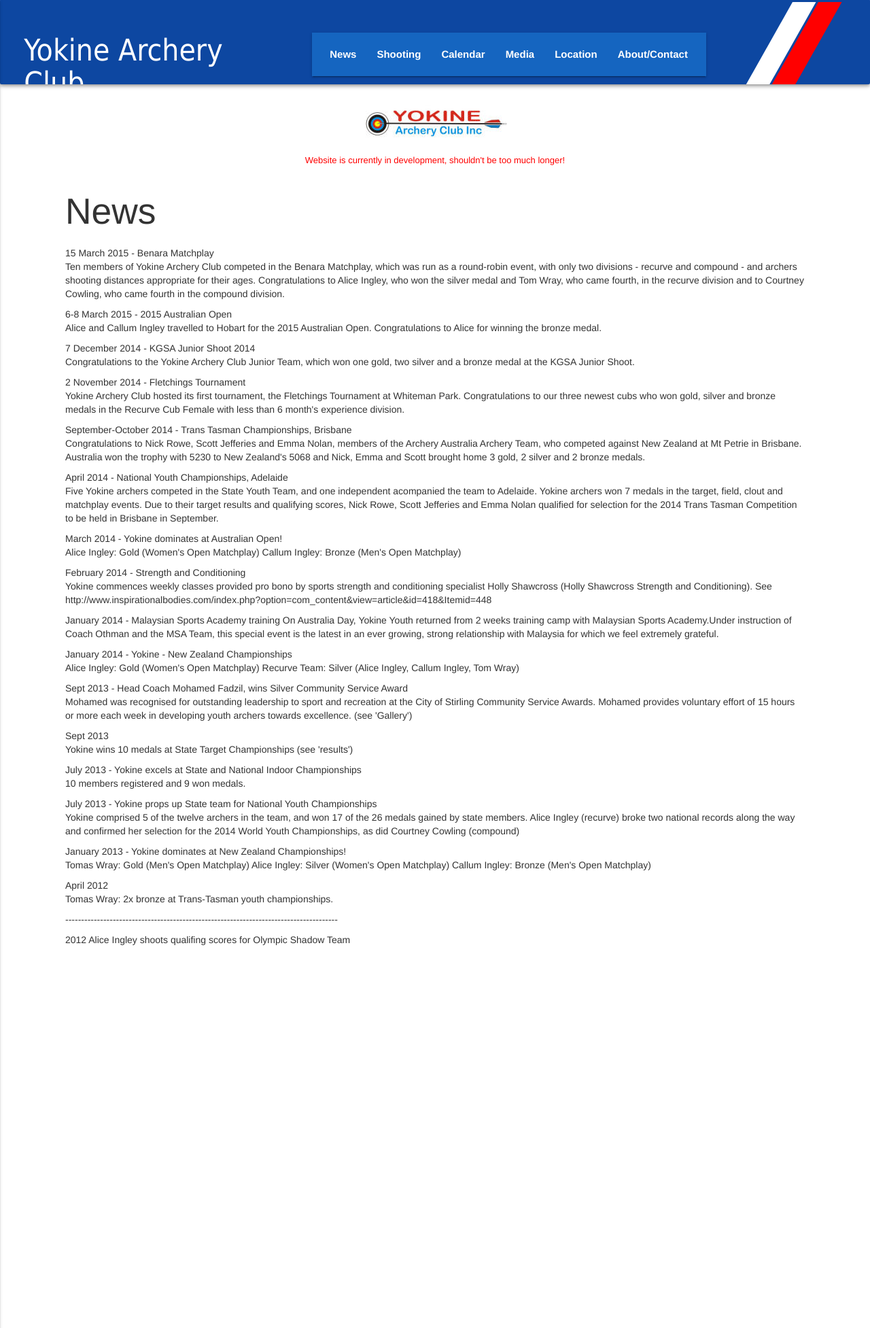
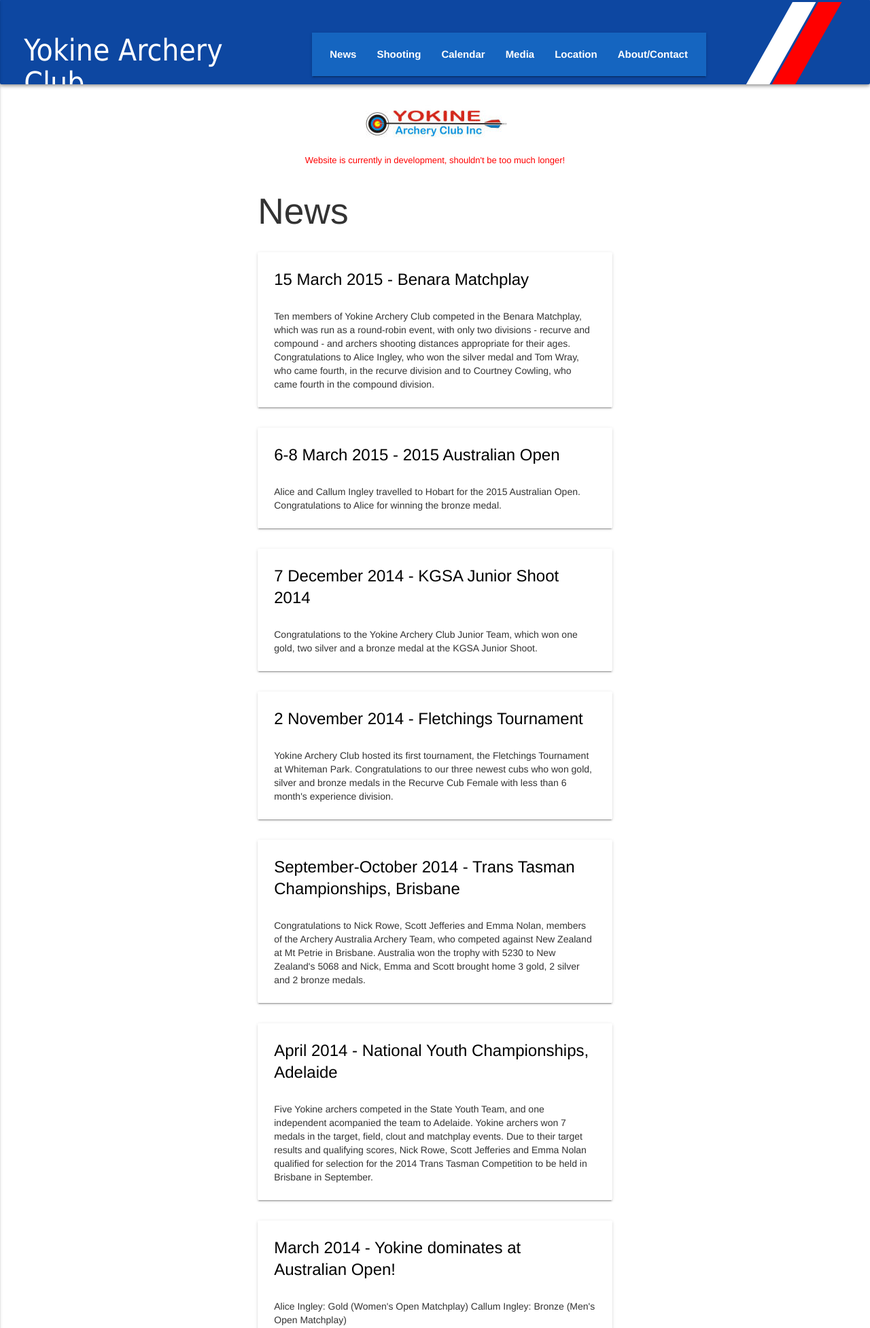
Before and after one commit to callumStudent/yokine, a Flask app: page /news in a window 1280 px wide. Shown: the top 1953 px of the page at 68% size. Run offline with Flask 2, Linux system fonts and the light colour scheme; some libraries are stand-ins or nearby versions.

Commit message:
News articles now cards

```diff
--- a/static/css/main.css
+++ b/static/css/main.css
@@ -152,9 +152,17 @@
   display: inline-block !important;
 }
 
+.space {
+    height: 1px;
+}
+
+p > strong {
+    font-weight: bold;
+}
+
 /** Index page **/
 #welcome p {
-    font-size: 18px;
+    font-size: 16px;
     text-align: left;
 }
 
@@ -193,6 +201,11 @@
     border-radius: 3px;*/
 }
 
+/** News page **/
+#news-cards>.card {
+    margin-top: 30px;
+}
+
 /** About/Contact  page **/
 #contact-container td:first-child {
   width:140px;
--- a/templates/news.html
+++ b/templates/news.html
@@ -7,114 +7,153 @@
     <!--<div id="container">-->
       <!--<div id="content">-->
         {% block content %}
-        <div class="main">
+        <div class="row">
+          <div class="col l3 space"></div>
+          <div id="news-cards" class="col l6">
             <div class="centerwrapper" style="padding: 10px 0;">
-                <img alt="Yokine Archery Club logo" src="{{url_for('static', filename='YACnew.jpg')}}"/>
+              <img alt="Yokine Archery Club logo" src="{{url_for('static', filename='YACnew.jpg')}}"/>
             </div>
             <p class="reminder">Website is currently in development, shouldn't be too much longer!</p>
             <h2>News</h2>
-            <p>
-                <strong>15 March 2015 - Benara Matchplay</strong><br>
+            <div class="card">
+              <p class="card-content">
+                <strong class="card-title black-text">15 March 2015 - Benara Matchplay</strong><br>
                 Ten members of Yokine Archery Club competed in the Benara Matchplay,
                 which was run as a round-robin event, with only two divisions - recurve
                 and compound - and archers shooting distances appropriate for their ages.
                 Congratulations to Alice Ingley, who won the silver medal and Tom Wray,
                 who came fourth, in the recurve division and to Courtney Cowling, who
                 came fourth in the compound division.
-            </p>
-            <p>
-                <strong>6-8 March 2015 - 2015 Australian Open</strong><br>
+              </p>
+            </div>
+            <div class="card">
+              <p class="card-content">
+                <strong class="card-title black-text">6-8 March 2015 - 2015 Australian Open</strong><br>
                 Alice and Callum Ingley travelled to Hobart for the 2015 Australian Open.
                 Congratulations to Alice for winning the bronze medal.
-            </p>
-            <p>
-                <strong>7 December 2014 - KGSA Junior Shoot 2014</strong><br>
+              </p>
+            </div>
+            <div class="card">
+              <p class="card-content">
+                <strong class="card-title black-text">7 December 2014 - KGSA Junior Shoot 2014</strong><br>
                 Congratulations to the Yokine Archery Club Junior Team, which won one gold,
                 two silver and a bronze medal at the KGSA Junior Shoot.
             </p>
-            <p>
-                <strong>2 November 2014 - Fletchings Tournament</strong><br>
+            </div>
+            <div class="card">
+              <p class="card-content">
+                <strong class="card-title black-text">2 November 2014 - Fletchings Tournament</strong><br>
                 Yokine Archery Club hosted its first tournament, the Fletchings Tournament
                 at Whiteman Park. Congratulations to our three newest cubs who won gold,
                 silver and bronze medals in the Recurve Cub Female with less than 6 month's
                 experience division.
             </p>
-            <p>
-                <strong>September-October 2014 - Trans Tasman Championships, Brisbane</strong><br>
+            </div>
+            <div class="card">
+              <p class="card-content">
+                <strong class="card-title black-text">September-October 2014 - Trans Tasman Championships, Brisbane</strong><br>
                 Congratulations to Nick Rowe, Scott Jefferies and Emma Nolan, members of
                 the Archery Australia Archery Team, who competed against New Zealand at
                 Mt Petrie in Brisbane. Australia won the trophy with 5230 to New Zealand's
                 5068 and Nick, Emma and Scott brought home 3 gold, 2 silver and 2 bronze medals.
             </p>
-            <p>
-                <strong>April 2014 - National Youth Championships, Adelaide</strong><br>
+            </div>
+            <div class="card">
+              <p class="card-content">
+                <strong class="card-title black-text">April 2014 - National Youth Championships, Adelaide</strong><br>
                 Five Yokine archers competed in the State Youth Team, and  one independent
                 acompanied the team to Adelaide. Yokine archers won 7 medals in the target,
                 field, clout and matchplay events. Due to their target results and qualifying
                 scores, Nick Rowe, Scott Jefferies and Emma Nolan qualified for selection
                 for the 2014 Trans Tasman Competition to be held in Brisbane in September.
             </p>
-            <p>
-                <strong>March 2014 - Yokine dominates at Australian Open!</strong><br>
+            </div>
+            <div class="card">
+              <p class="card-content">
+                <strong class="card-title black-text">March 2014 - Yokine dominates at Australian Open!</strong><br>
                 Alice Ingley: Gold (Women's Open Matchplay)
                 Callum Ingley: Bronze (Men's Open Matchplay)
             </p>
-            <p>
-                <strong>February 2014 - Strength and Conditioning</strong><br>
+            </div>
+            <div class="card">
+              <p class="card-content">
+                <strong class="card-title black-text">February 2014 - Strength and Conditioning</strong><br>
                 Yokine commences weekly classes provided pro bono by sports strength
                 and conditioning specialist Holly Shawcross (Holly Shawcross Strength
                 and Conditioning).
                 See http://www.inspirationalbodies.com/index.php?option=com_content&view=article&id=418&Itemid=448
             </p>
-            <p>
-                <strong>January 2014 - Malaysian Sports Academy training</strong>
+            </div>
+            <div class="card">
+              <p class="card-content">
+                <strong class="card-title black-text">January 2014 - Malaysian Sports Academy training</strong><br>
                 On Australia Day, Yokine Youth returned from 2 weeks training camp with Malaysian
                 Sports Academy.Under instruction of Coach Othman and the MSA Team, this special
                 event is the latest in an ever growing, strong relationship with Malaysia for
                 which we feel extremely grateful.
             </p>
-            <p>
-                <strong>January 2014 - Yokine - New Zealand Championships</strong><br>
+            </div>
+            <div class="card">
+              <p class="card-content">
+                <strong class="card-title black-text">January 2014 - Yokine - New Zealand Championships</strong><br>
                 Alice Ingley: Gold (Women's Open Matchplay)
                 Recurve Team: Silver (Alice Ingley, Callum Ingley, Tom Wray)
             </p>
-            <p>
-                <strong>Sept 2013 - Head Coach Mohamed Fadzil, wins Silver Community Service Award</strong><br>
+            </div>
+            <div class="card">
+              <p class="card-content">
+                <strong class="card-title black-text">Sept 2013 - Head Coach Mohamed Fadzil, wins Silver Community Service Award</strong><br>
                 Mohamed was recognised for outstanding leadership to sport and recreation at
                 the City of Stirling Community Service Awards. Mohamed provides voluntary effort
                 of 15 hours or more each week in developing youth archers towards excellence. (see 'Gallery')
             </p>
-            <p>
-                <strong>Sept 2013</strong><br>
+            </div>
+            <div class="card">
+              <p class="card-content">
+                <strong class="card-title black-text">Sept 2013</strong><br>
                 Yokine wins 10 medals at State Target Championships (see 'results')
             </p>
-            <p>
-                <strong>July 2013 - Yokine excels at State and National Indoor Championships</strong><br>
+            </div>
+            <div class="card">
+              <p class="card-content">
+                <strong class="card-title black-text">July 2013 - Yokine excels at State and National Indoor Championships</strong><br>
                 10 members registered and 9 won medals.
             </p>
-            <p>
-                <strong>July 2013 - Yokine props up State team for National Youth Championships</strong><br>
+            </div>
+            <div class="card">
+              <p class="card-content">
+                <strong class="card-title black-text">July 2013 - Yokine props up State team for National Youth Championships</strong><br>
                 Yokine comprised 5 of the twelve archers in the team, and won 17 of the 26
                 medals gained by state members. Alice Ingley (recurve) broke two national
                 records along the way and confirmed her selection for the 2014 World Youth
                 Championships, as did Courtney Cowling (compound)
             </p>
-            <p>
-                <strong>January 2013 - Yokine dominates at New Zealand Championships!</strong><br>
+            </div>
+            <div class="card">
+              <p class="card-content">
+                <strong class="card-title black-text">January 2013 - Yokine dominates at New Zealand Championships!</strong><br>
                 Tomas Wray: Gold (Men's Open Matchplay)
                 Alice Ingley: Silver (Women's Open Matchplay)
                 Callum Ingley: Bronze (Men's Open Matchplay)
             </p>
-            <p>
-                <strong>April 2012</strong><br>
+            </div>
+            <div class="card">
+              <p class="card-content">
+                <strong class="card-title black-text">April 2012</strong><br>
                 Tomas Wray: 2x bronze at Trans-Tasman youth championships.
             </p>
-            <p>
-                --------------------------------------------------------------------------------------
+            </div>
+            <div class="divider" style="height: 3px;margin: 30px 0"></div>
+            <div class="card">
+              <p class="card-content">
+                <strong class="card-title black-text">2012 Alice Ingley shoots qualifing scores for Olympic Shadow Team</strong>
             </p>
-            <p>
-                <strong>2012 Alice Ingley shoots qualifing scores for Olympic Shadow Team</strong>
-            </p>
+            </div>
+            </div>
+            <div class="col l3 space"></div>
+        </div>
+        <div class="main">
+
         </div>
         {% endblock %}
       <!--</div>-->
```
Also changed, not shown: templates/index.html (+8 -7 lines).
